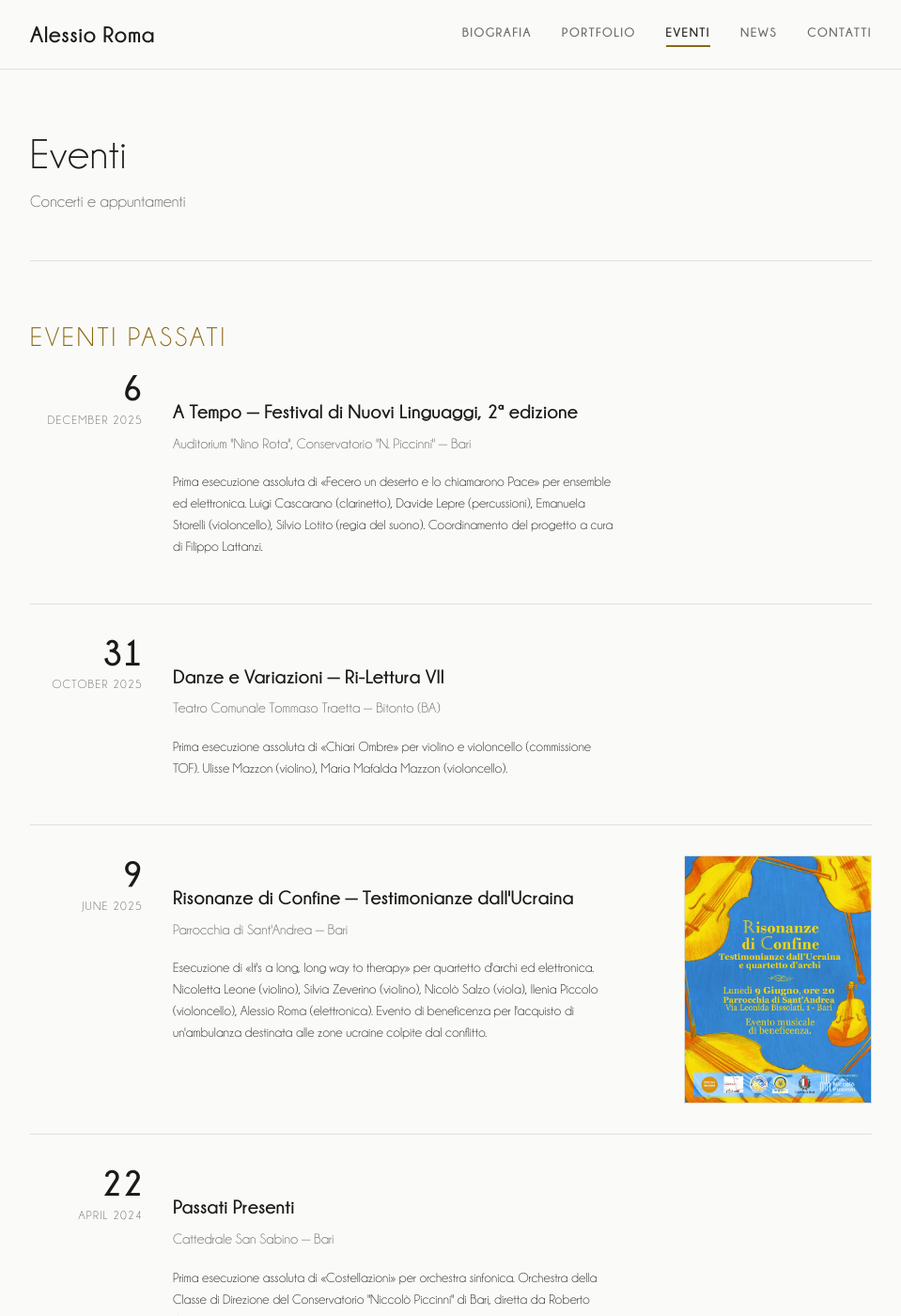
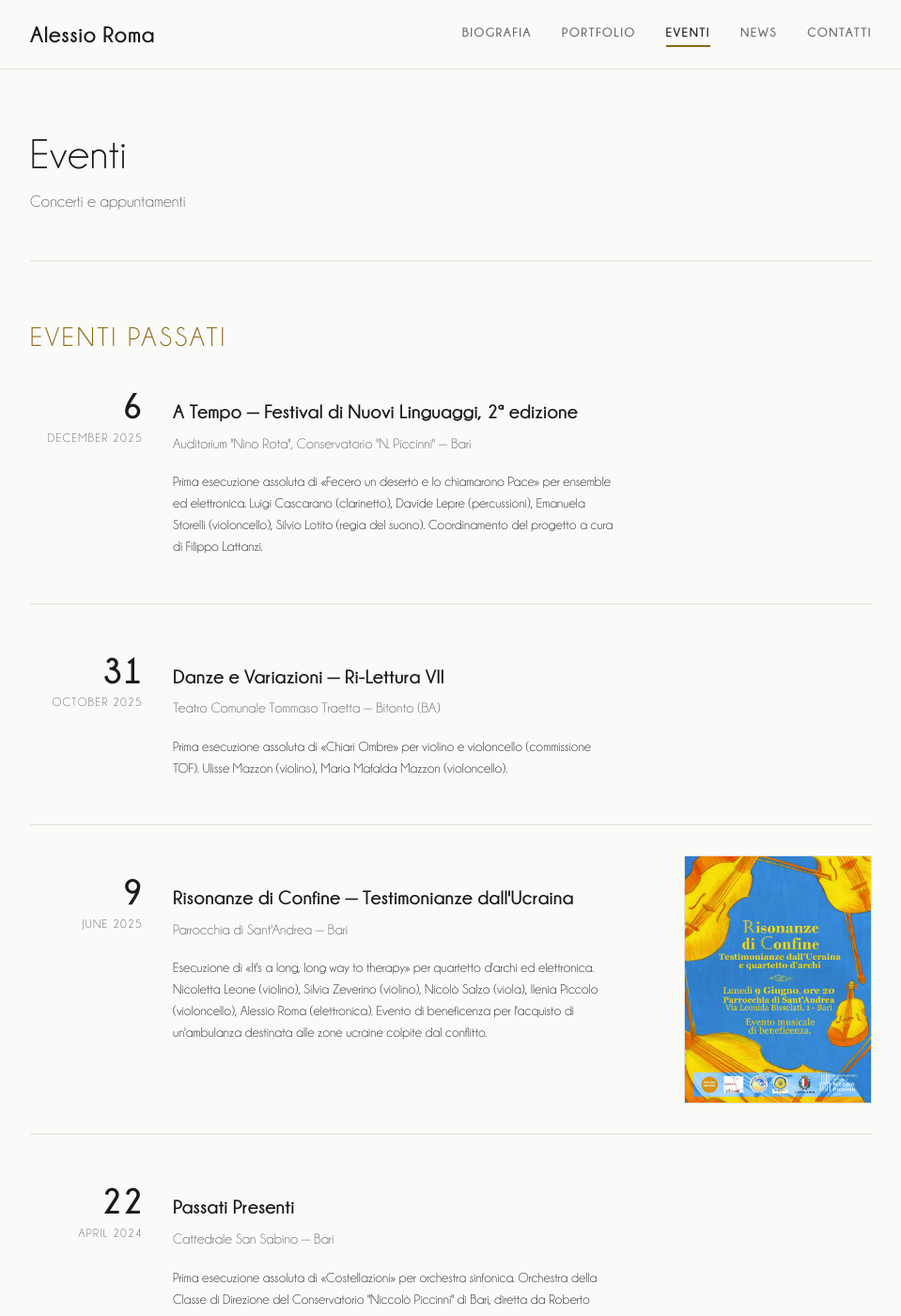
Before and after one commit to alessioroma-music/alessioroma, a Jekyll site: the page built from eventi.md, in a window 1280 px wide and 1400 px high. Shown: the whole window at 94% size, without its empty margins (160-1119 px from the left). Built offline with Jekyll 4.4.1, drawn with Linux system fonts in a browser that asks for light colours.

Commit message:
Align event day number and title using baseline alignment
Co-Authored-By: Claude Sonnet 4.6 <noreply@anthropic.com>

```diff
--- a/assets/css/style.css
+++ b/assets/css/style.css
@@ -452,7 +452,7 @@ img { max-width: 100%; height: auto; }
   flex: 0 0 70%;
   display: flex;
   gap: var(--space-md);
-  align-items: flex-start;
+  align-items: baseline;
 }
 
 .event-locandina-col {
```
